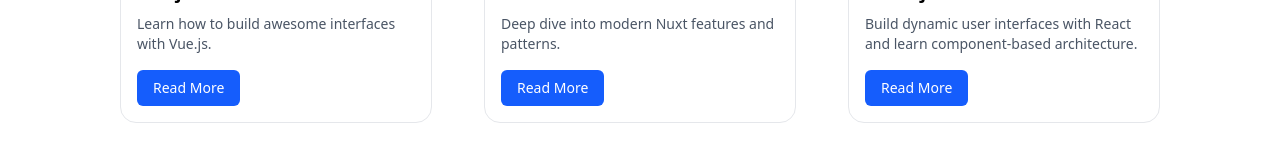
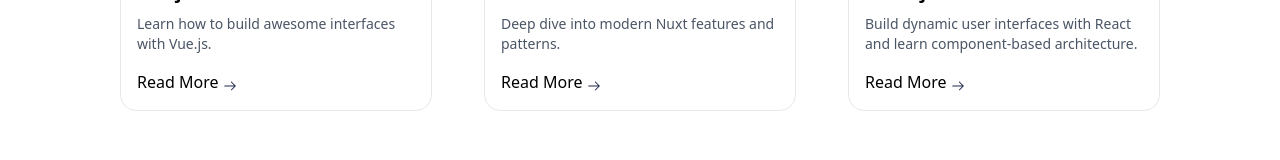
Before and after one commit to Sreylen096/vue-share, a Vue app: page / in a window 1280 px wide. Shown: the part 373-533 px from the top of the page. Built offline with nearby package versions, Linux system fonts and the light colour scheme; grey boxes are pictures that could not be loaded.

Commit message:
feat: replace button with link for 'Read More' action in CourseCard component

```diff
--- a/src/components/partials/CourseCard.vue
+++ b/src/components/partials/CourseCard.vue
@@ -9,10 +9,16 @@
             <p class="text-gray-600 text-sm mb-4 ">
                 {{ props.description }}
             </p>
-            <button @click="handleReadMore"
-                class="bg-blue-600 text-white text-sm px-4 py-2 rounded-md hover:bg-blue-700 transition-colors">
-                Read More
-            </button>
+            <a href="#" class="flex ">Read More <svg class="pt-2" width="24px" height="24px" viewBox="0 0 24 24"
+                    fill="none" xmlns="http://www.w3.org/2000/svg">
+                    <g id="SVGRepo_bgCarrier" stroke-width="0"></g>
+                    <g id="SVGRepo_tracerCarrier" stroke-linecap="round" stroke-linejoin="round"></g>
+                    <g id="SVGRepo_iconCarrier">
+                        <path fill-rule="evenodd" clip-rule="evenodd"
+                            d="M13.4697 5.46967C13.7626 5.17678 14.2374 5.17678 14.5303 5.46967L20.5303 11.4697C20.8232 11.7626 20.8232 12.2374 20.5303 12.5303L14.5303 18.5303C14.2374 18.8232 13.7626 18.8232 13.4697 18.5303C13.1768 18.2374 13.1768 17.7626 13.4697 17.4697L18.1893 12.75H4C3.58579 12.75 3.25 12.4142 3.25 12C3.25 11.5858 3.58579 11.25 4 11.25H18.1893L13.4697 6.53033C13.1768 6.23744 13.1768 5.76256 13.4697 5.46967Z"
+                            fill="#1C274C"></path>
+                    </g>
+                </svg></a>
         </div>
     </div>
 </template>
@@ -37,7 +43,4 @@ const props = defineProps({
     }
 })
 
-function handleReadMore() {
-    alert(`Read more about: ${props.title}`)
-}
 </script>
```
